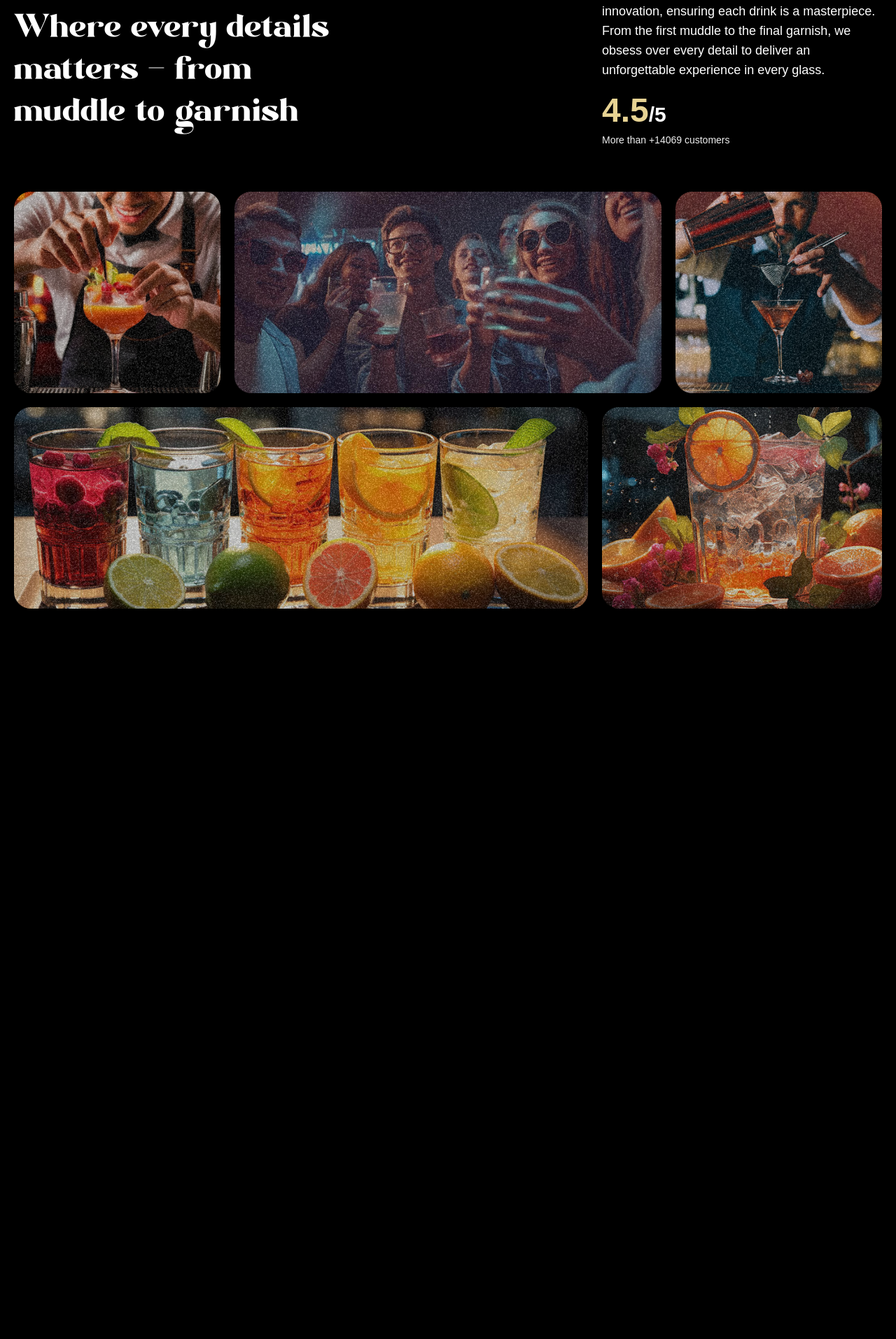
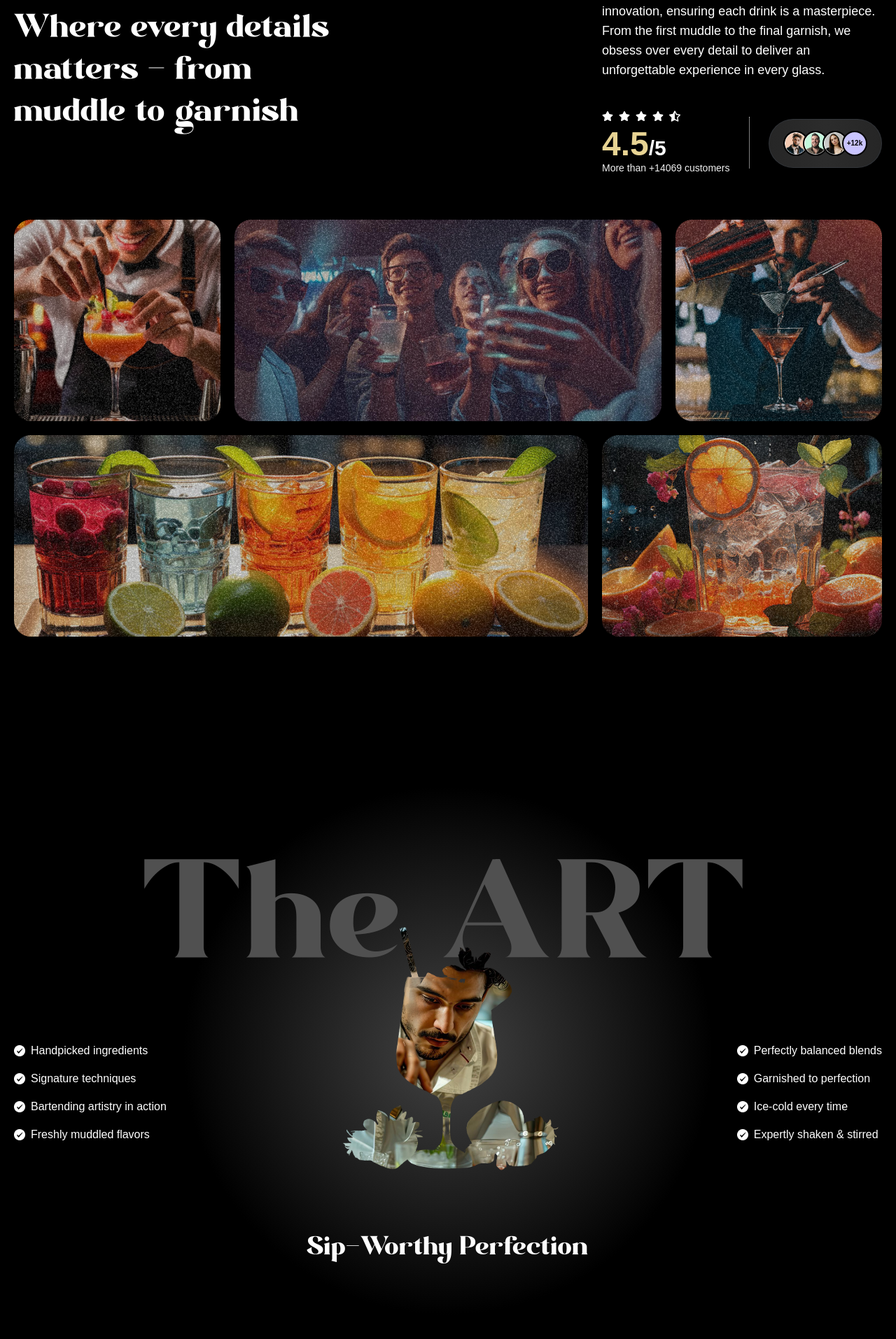
Before and after one commit to AnishGane/GSAP-Cocktail-Website, a React (Vite) app: page / in a window 1280 px wide. Shown: the part 1766-3680 px from the top of the page at 70% size. Before the commit the page ends 2748 px from the top, so only its background shows below. Built offline with nearby package versions, Linux system fonts and the light colour scheme; a web font is replaced by a local one.

Commit message:
Add react-icons dependency, enhance About component with star ratings and customer profiles, and update App layout to include Art and Menu components.

```diff
--- a/package.json
+++ b/package.json
@@ -15,6 +15,7 @@
     "gsap": "^3.13.0",
     "react": "^19.1.1",
     "react-dom": "^19.1.1",
+    "react-icons": "^5.5.0",
     "react-responsive": "^10.0.1",
     "tailwindcss": "^4.1.13"
   },
--- a/src/App.jsx
+++ b/src/App.jsx
@@ -8,6 +8,8 @@ import Navbar from "./components/Navbar";
 import Hero from "./components/Hero";
 import Cocktails from "./components/Cocktails";
 import About from "./components/About";
+import Art from "./components/Art";
+import Menu from "./components/Menu";
 
 // Register in the app for global usage
 gsap.registerPlugin(ScrollTrigger, SplitText);
@@ -19,6 +21,8 @@ const App = () => {
       <Hero />
       <Cocktails />
       <About />
+      <Art />
+      <Menu />
     </main>
   );
 };
--- a/src/components/About.jsx
+++ b/src/components/About.jsx
@@ -2,15 +2,18 @@ import { useGSAP } from "@gsap/react";
 import gsap from "gsap";
 import { SplitText } from "gsap/all";
 import React from "react";
+import { FaStar } from "react-icons/fa";
+import { FaStarHalfAlt } from "react-icons/fa";
 
 const About = () => {
   useGSAP(() => {
     const titleSplit = new SplitText("#about h2", { type: "words" });
+    const paragraphSplit = new SplitText(".sub-content p", { type: "words" });
 
     const aboutTimeline = gsap.timeline({
       scrollTrigger: {
         trigger: "#about",
-        start: "top center",
+        start: "top 80%",
       },
     });
 
@@ -21,6 +24,14 @@ const About = () => {
         duration: 1,
         ease: "expo.out",
         stagger: 0.02,
+      })
+      .from(paragraphSplit.words, {
+        opacity: 0,
+        yPercent: 100,
+        duration: 1,
+        ease: "expo.out",
+        stagger: 0.02,
+        delay: -1,
       })
       .from(
         ".top-grid div, .bottom-grid div",
@@ -56,12 +67,53 @@ const About = () => {
             </p>
 
             <div>
+              <div className="rating">
+                <div className="stars">
+                  <FaStar />
+                  <FaStar />
+                  <FaStar />
+                  <FaStar />
+                  <FaStarHalfAlt />
+                </div>
+                <div>
                   <p className="text-xl md:text-3xl font-bold">
                     <span>4.5</span>/5
                   </p>
                   <p className="text-sm text-white-100">
                     More than +14069 customers
                   </p>
+                </div>
+              </div>
+              <hr></hr>
+              <div
+                className="peoples"
+                style={{
+                  background:
+                    "linear-gradient(90deg,rgba(38, 38, 38, 1) 0%, rgba(44, 44, 44, 1) 50%, rgba(38, 38, 38, 1) 100%)",
+                }}
+              >
+                <div className="flex items-center -space-x-2">
+                  <img
+                    src="/images/profile1.png"
+                    className="profile"
+                    alt="peoples"
+                  />
+                  <img
+                    src="/images/profile2.png"
+                    className="profile"
+                    alt="peoples"
+                  />
+                  <img
+                    src="/images/profile3.png"
+                    className="profile"
+                    alt="peoples"
+                  />
+
+                  <span className="w-9 h-9 rounded-full bg-[#C9C4FF] text-[10px] font-semibold text-black border-2 border-black flex items-center justify-center">
+                    +12k
+                  </span>
+                </div>
+              </div>
             </div>
           </div>
         </div>
--- /dev/null
+++ b/src/components/Art.jsx
@@ -0,0 +1,86 @@
+import React from "react";
+import { featureLists, goodLists } from "../constants";
+import { useMediaQuery } from "react-responsive";
+import { useGSAP } from "@gsap/react";
+import gsap from "gsap";
+
+const Art = () => {
+  const isMobile = useMediaQuery({ maxWidth: 768 });
+  useGSAP(() => {
+    const start = isMobile ? "top 20%" : "top top";
+
+    const maskedTimeline = gsap.timeline({
+      scrollTrigger: {
+        trigger: "#art",
+        start,
+        end: "bottom center", // beacuse of using end: "bottom center", it creates extra scroll height in the #art div.
+        scrub: 1.5,
+        pin: true,
+      },
+    });
+
+    maskedTimeline
+      .to(".will-fade", {
+        opacity: 0,
+        stagger: 0.2,
+        ease: "power1.inOut",
+      })
+      .to(".masked-img", {
+        scale: 1.2,
+        ease: "power1.inOut",
+        maskPosition: "center",
+        maskSize: "400%",
+        duration: 1,
+      })
+      .to("#masked-content", { opacity: 1, duration: 1, ease: "power1.inOut" });
+  }, []);
+
+  return (
+    <div id="art">
+      <div className="container mx-auto h-full pt-20">
+        <h2 className="will-fade">The ART</h2>
+
+        <div className="content">
+          <ul className="space-y-4 will-fade">
+            {goodLists.map((features, index) => (
+              <li key={index} className="flex items-center gap-2">
+                <img src="/images/check.png" alt="check" />
+                <p>{features}</p>
+              </li>
+            ))}
+          </ul>
+
+          <div className="cocktail-img">
+            <img
+              src="/images/under-img.jpg"
+              alt="cocktail"
+              className="abs-center masked-img size-full object-contain"
+            />
+          </div>
+
+          <ul className="space-y-4 will-fade">
+            {featureLists.map((features, index) => (
+              <li key={index} className="flex items-center justify-start gap-2">
+                <img src="/images/check.png" alt="check" />
+                <p className="md:w-fit w-60">{features}</p>
+              </li>
+            ))}
+          </ul>
+        </div>
+
+        <div className="masked-container">
+          <h2 className="will-fade">Sip-Worthy Perfection</h2>
+          <div id="masked-content">
+            <h3>Made with Craft, Poured with Passion</h3>
+            <p>
+              Each cocktail at Velvet Pour is a harmonious blend of premium
+              spirits, fresh ingredients, and creative flair.
+            </p>
+          </div>
+        </div>
+      </div>
+    </div>
+  );
+};
+
+export default Art;
--- /dev/null
+++ b/src/components/Menu.jsx
@@ -0,0 +1,121 @@
+"use client";
+import React, { useRef } from "react";
+import { sliderLists } from "../constants";
+import { useGSAP } from "@gsap/react";
+import gsap from "gsap";
+
+const Menu = () => {
+  const [currentIndex, setCurrentIndex] = React.useState(0);
+  const totalCocktails = sliderLists.length;
+  const contentRef = useRef();
+  useGSAP(() => {
+    gsap.fromTo("#title", { opacity: 0 }, { opacity: 1, duration: 1 });
+    gsap.fromTo(
+      ".cocktail img",
+      { opacity: 0, xPercent: -100 },
+      { opacity: 1, duration: 1, xPercent: 0, ease: "power1.inOut" }
+    );
+    gsap.fromTo(
+      ".details h2",
+      { opacity: 0, yPercent: 100 },
+      { opacity: 1, yPercent: 0, ease: "power1.inOut" }
+    );
+    gsap.fromTo(
+      ".details p",
+      { opacity: 0, yPercent: 100 },
+      { opacity: 1, yPercent: 0, ease: "power1.inOut" }
+    );
+  }, [currentIndex]);
+
+  const goToSLide = (index) => () => {
+    const newIndex = (index + totalCocktails) % totalCocktails;
+    setCurrentIndex(newIndex);
+  };
+
+  const getCocktailsAt = (indexOffset) => {
+    return sliderLists[
+      (currentIndex + indexOffset + totalCocktails) % totalCocktails
+    ];
+  };
+
+  const currentCocktail = getCocktailsAt(0);
+  const prevCocktail = getCocktailsAt(-1);
+  const nextCocktail = getCocktailsAt(1);
+
+  return (
+    <section id="menu" aria-labelledby="menu-heading">
+      <img
+        src="/images/slider-left-leaf.png"
+        alt="left-leaf"
+        id="m-left-leaf"
+      />
+      <img
+        src="/images/slider-right-leaf.png"
+        alt="right-leaf"
+        id="m-right-leaf"
+      />
+
+      <h2 id="menu-heading" className="sr-only">
+        Cocktail Menu
+      </h2>
+
+      <nav className="cocktail-tabs" aria-label="Cocktail Tabs">
+        {sliderLists.map((cocktail, index) => {
+          const isActive = index === currentIndex;
+          return (
+            <button
+              key={cocktail.id}
+              className={
+                isActive
+                  ? "text-white border-white"
+                  : "text-white/50 border-white/50"
+              }
+              onClick={goToSLide(index)}
+            >
+              {cocktail.name}
+            </button>
+          );
+        })}
+      </nav>
+
+      <div className="content">
+        <div className="arrows">
+          <button className="text-left" onClick={goToSLide(currentIndex - 1)}>
+            <span>{prevCocktail.name}</span>
+            <img
+              src="/images/right-arrow.png"
+              alt="right arrow"
+              aria-hidden="true"
+            />
+          </button>
+          <button className="text-left" onClick={goToSLide(currentIndex + 1)}>
+            <span>{nextCocktail.name}</span>
+            <img
+              src="/images/left-arrow.png"
+              alt="left arrow"
+              aria-hidden="true"
+            />
+          </button>
+        </div>
+
+        <div className="cocktail">
+          <img src={currentCocktail.image} className="object-contain" alt="" />
+        </div>
+
+        <div className="recipe">
+          <div ref={contentRef} className="info">
+            <p>Recipe for:</p>
+            <p id="title">{currentCocktail.name}</p>
+          </div>
+
+          <div className="details">
+            <h2>{currentCocktail.title}</h2>
+            <p>{currentCocktail.description}</p>
+          </div>
+        </div>
+      </div>
+    </section>
+  );
+};
+
+export default Menu;
--- a/src/constants/index.js
+++ b/src/constants/index.js
@@ -8,7 +8,7 @@ const navLinks = [
     title: "About Us",
   },
   {
-    id: "work",
+    id: "art",
     title: "The Art",
   },
   {
--- a/src/index.css
+++ b/src/index.css
@@ -201,12 +201,31 @@ body {
           @apply text-lg;
         }
 
-        div {
-          @apply flex flex-col justify-between md:gap-2 gap-5;
+        > div {
+          @apply flex flex-col mt-3 sm:mt-6 md:flex-row items-start justify-between gap-2;
+        }
 
-          span {
-            @apply text-yellow font-bold text-5xl;
-          }
+        .rating {
+          @apply flex flex-col items-start space-y-2;
+        }
+
+        .stars {
+          @apply flex gap-2 items-center justify-center;
+        }
+
+        hr {
+          @apply h-[1px] sm:h-[80%] my-auto w-3/4 sm:w-[1px] rounded-2xl bg-white/50;
+        }
+
+        .peoples {
+          @apply mt-3 rounded-full py-4 px-5 border border-gray-600/30;
+        }
+
+        .profile {
+          @apply w-9 h-9 rounded-full object-cover border-2 border-black;
+        }
+        span {
+          @apply text-yellow font-bold text-5xl;
         }
       }
     }
```
Also changed, not shown: 1 other file (tests, documents, lock files or other folders). Lines whose indentation alone changed are shown as unchanged.
